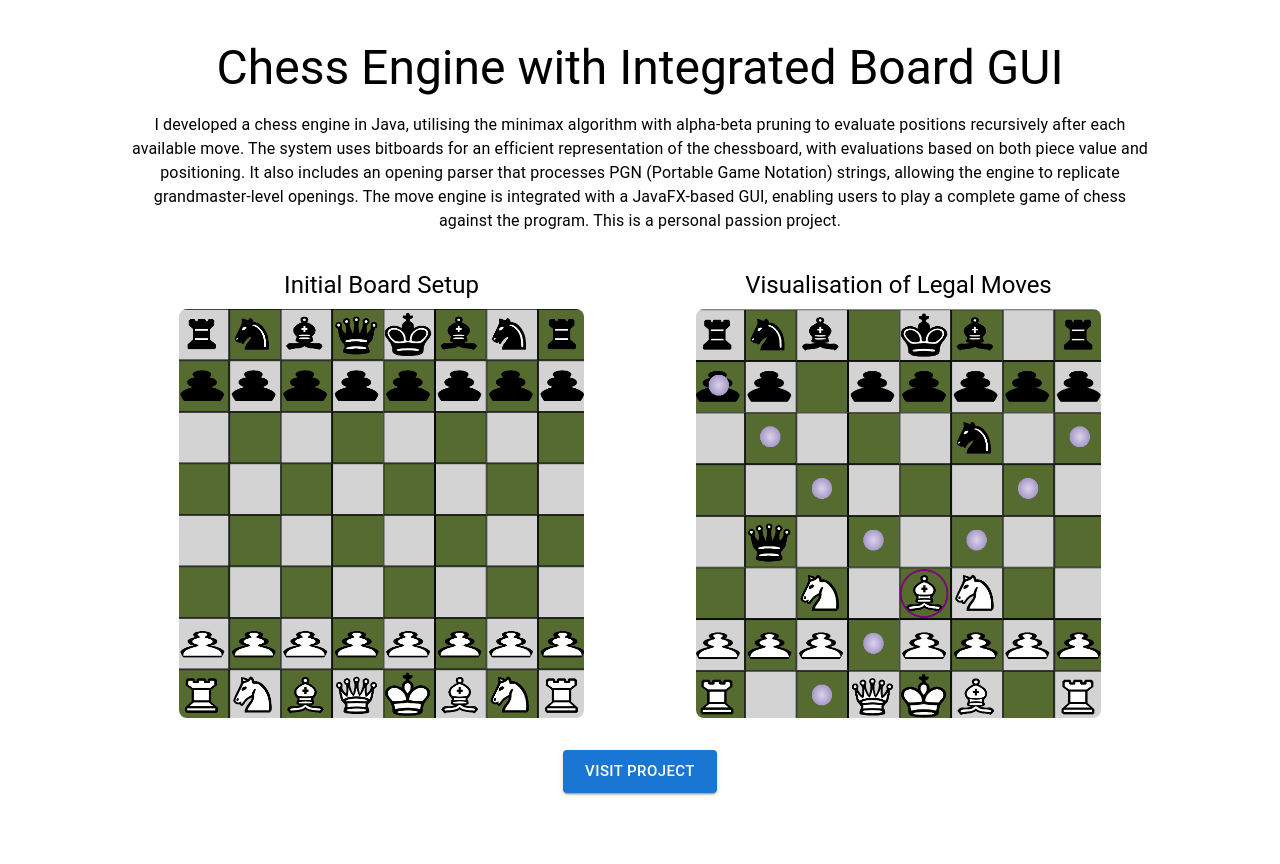
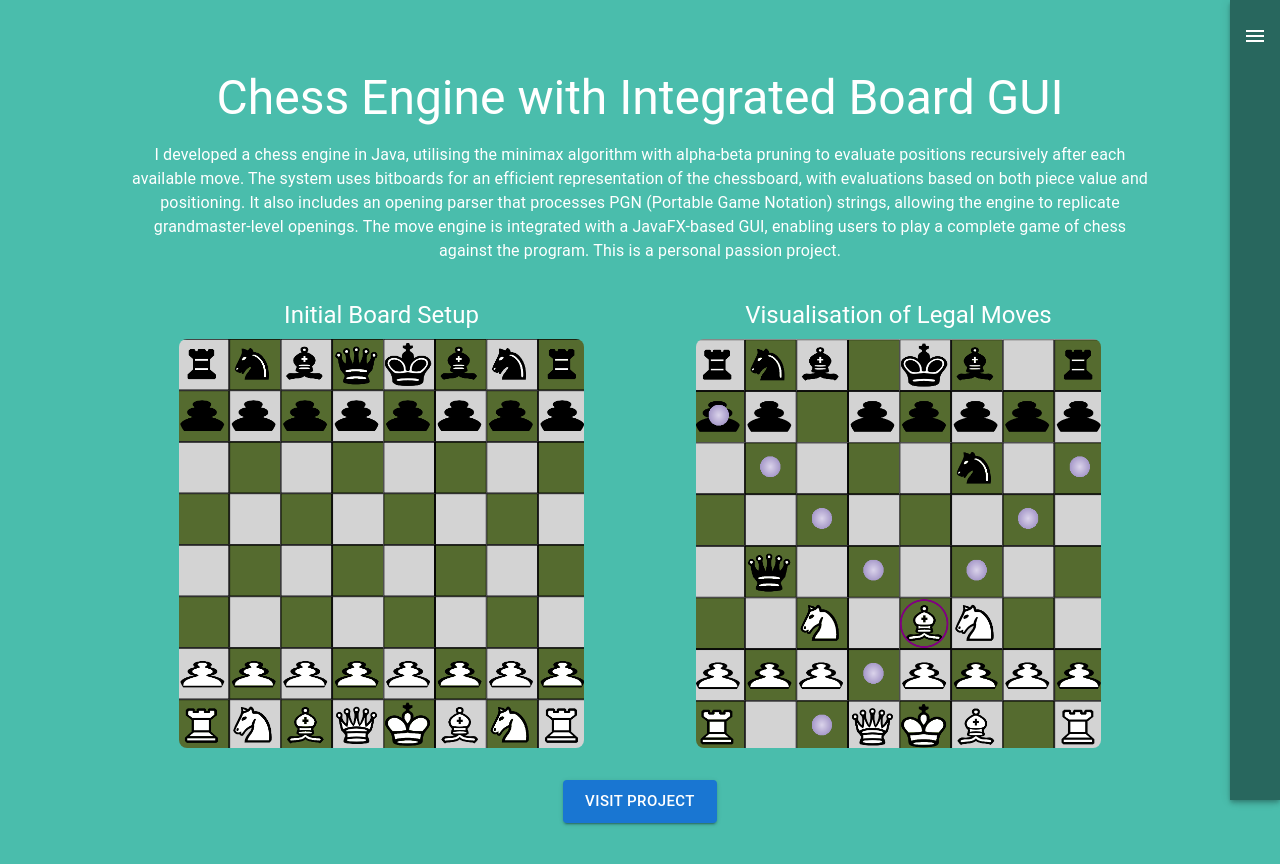
Before and after one commit to TomGallagher2003/portfolio, a React (Create React App) app in the folder react_portfolio_app/: page /portfolio/projects/1 in a window 1280 px wide. Shown: the top 864 px of the page. Before the commit the page ends 833 px from the top, so only its background shows below. Built offline with nearby package versions, Linux system fonts and the light colour scheme.

Commit message:
navbar changes and added her images

```diff
--- a/react_portfolio_app/src/App.js
+++ b/react_portfolio_app/src/App.js
@@ -2,11 +2,13 @@ import React from 'react';
 import { BrowserRouter as Router, Route, Routes } from 'react-router-dom';
 import Home from './components/Home';
 import ProjectDetailsPage from './components/ProjectDetailsPage';
+import Navbar from "./components/Navbar";
 
 function App() {
   return (
       <Router>
-          <Routes>
+          <Navbar/>
+          <Routes sx={{backgroundColor: '#4abdac', color: 'white'}}>
               <Route path="/portfolio/" element={<Home />} />
               <Route path="/portfolio/projects/:id" element={<ProjectDetailsPage />} />
           </Routes>
--- a/react_portfolio_app/src/components/Home.jsx
+++ b/react_portfolio_app/src/components/Home.jsx
@@ -5,7 +5,8 @@ import Skills from "./Skills"
 
 const Home = () => {
     return (
-        <div style={{ backgroundColor: '#4abdac', color: 'white' }}>
+        <div style={{backgroundColor: '#4abdac', color: 'white',
+            margin: '0', paddingTop: '30px', paddingBottom: '30px', minHeight: '100vh'}}>
             <AboutMe></AboutMe>
             <ProjectList></ProjectList>
             <Skills></Skills>
--- /dev/null
+++ b/react_portfolio_app/src/components/Navbar.jsx
@@ -0,0 +1,72 @@
+import React, { useState } from 'react';
+import { AppBar, Toolbar, Button, Box, IconButton } from '@mui/material';
+import MenuIcon from '@mui/icons-material/Menu';
+import CloseIcon from '@mui/icons-material/Close';
+import { Link } from 'react-router-dom';
+import scrollToTop from "../functions/ScrollToTop";
+
+const Navbar = () => {
+    const [isExpanded, setIsExpanded] = useState(false);
+
+    const toggleNavbar = () => {
+        setIsExpanded((prev) => !prev);
+    };
+
+    return (
+        <AppBar
+            position="fixed"
+            sx={{
+                backgroundColor: '#28675e',
+                width: isExpanded ? '200px' : '50px',
+                height: '100vh',
+                transition: 'width 0.3s ease',
+                display: 'flex',
+                justifyContent: 'flex-start',
+                alignItems: 'center',
+                zIndex: '100',
+                overflow: 'hidden',
+            }}
+        >
+            {/* Toggle button to expand/collapse */}
+            <Toolbar
+                sx={{
+                    width: '100%',
+                    flexDirection: 'column',
+                    justifyContent: 'flex-start',
+                    alignItems: 'center',
+                    paddingTop: 2,
+                }}
+            >
+                <IconButton color="inherit" onClick={toggleNavbar} sx={{ marginBottom: 2 }}>
+                    {isExpanded ? <CloseIcon /> : <MenuIcon />}
+                </IconButton>
+
+                {/* Display buttons vertically when expanded */}
+                {isExpanded && (
+                    <Box sx={{ display: 'flex', flexDirection: 'column', alignItems: 'center' }}>
+                        <Button
+                            color="inherit"
+                            component={Link}
+                            to="/portfolio"
+                            onClick={scrollToTop}
+                            sx={{ marginBottom: 2 }}
+                        >
+                            Home
+                        </Button>
+                        <Button
+                            color="inherit"
+                            component={Link}
+                            to="/portfolio/projects/1"
+                            onClick={scrollToTop}
+                            sx={{ marginBottom: 2 }}
+                        >
+                            Projects
+                        </Button>
+                    </Box>
+                )}
+            </Toolbar>
+        </AppBar>
+    );
+};
+
+export default Navbar;
--- a/react_portfolio_app/src/components/Project.jsx
+++ b/react_portfolio_app/src/components/Project.jsx
@@ -1,10 +1,11 @@
 import React from 'react';
 import { Card, CardContent, Typography, CardMedia } from '@mui/material';
 import { Link } from 'react-router-dom';
+import scrollToTop from "../functions/ScrollToTop";
 
 const Project = ({ id, title, briefDescription, heroImage}) => {
     return (
-        <Link to={`/portfolio/projects/${id}`} style={{ textDecoration: 'none' }}>
+        <Link to={`/portfolio/projects/${id}`} style={{ textDecoration: 'none' }} onClick={scrollToTop}>
     <Card
         elevation={3}
         sx={{
@@ -16,7 +17,7 @@ const Project = ({ id, title, briefDescription, heroImage}) => {
             borderRadius: 2,
             padding: 1,
             backgroundColor: "#ffffff",
-            color: "#fc4a1a",
+            color: "#0d7765",
             transition: 'transform 0.3s ease',
             '&:hover': {
                 transform: 'scale(1.05)',
--- a/react_portfolio_app/src/components/ProjectDetailsPage.jsx
+++ b/react_portfolio_app/src/components/ProjectDetailsPage.jsx
@@ -9,7 +9,7 @@ const ProjectDetailsPage = () => {
 
     if (!project) {
         return (
-            <Box textAlign="center" mt={4}>
+            <Box textAlign="center" mt={4} sx={{backgroundColor: '#4abdac', color: 'white', margin: '0', paddingTop: '30px', paddingBottom: '30px', minHeight: '100vh'}}>
                 <Typography variant="h4" color="error">
                     Project not found
                 </Typography>
@@ -18,6 +18,7 @@ const ProjectDetailsPage = () => {
     }
 
     return (
+        <div style={{backgroundColor: '#4abdac', color: 'white', margin: '0', paddingTop: '30px', paddingBottom: '30px', minHeight: '100vh'}}>
         <Box
             sx={{
                 width: '80%',
@@ -26,6 +27,8 @@ const ProjectDetailsPage = () => {
                 display: 'flex',
                 flexDirection: 'column',
                 alignItems: 'center',
+                backgroundColor: '#4abdac',
+                color: 'white'
             }}
         >
             <Typography variant="h3" component="h1" gutterBottom>
@@ -66,6 +69,7 @@ const ProjectDetailsPage = () => {
                 </Box>
             )}
         </Box>
+        </div>
     );
 };
 
--- a/react_portfolio_app/src/components/ProjectList.jsx
+++ b/react_portfolio_app/src/components/ProjectList.jsx
@@ -9,8 +9,8 @@ import projects from '../data/projects';
 const ProjectList = () => {
     return (
         <Box id="projects" textAlign="center" my={4} sx={{marginX: '50px', marginY: '20px' }}>
-            <Typography variant="h4" component="h2" gutterBottom>
-                My Projects
+            <Typography variant="h4" component="h2" gutterBottom sx={{marginBottom: '25px', fontWeight: 'bold' }}>
+                Projects
             </Typography>
             <Grid container spacing={4} justifyContent="center">
                 {Object.keys(projects).map((id) => (
--- a/react_portfolio_app/src/components/Skills.jsx
+++ b/react_portfolio_app/src/components/Skills.jsx
@@ -6,7 +6,7 @@ import SkillCategory from './SkillCategory';
 const Skills = () => {
     return (
         <Box id="skills" textAlign="center" py={4} sx={{ marginX: '50px', marginY: '20px' }}>
-            <Typography variant="h4" component="h2" gutterBottom sx={{ fontWeight: 'bold' }}>
+            <Typography variant="h4" component="h2" gutterBottom sx={{marginBottom: '25px', fontWeight: 'bold' }}>
                 Skills
             </Typography>
             <Grid container spacing={4} justifyContent="center">
--- a/react_portfolio_app/src/data/projects.js
+++ b/react_portfolio_app/src/data/projects.js
@@ -4,6 +4,7 @@ import chessHero from '../images/chessHero.png';
 import greenThumbsHero from '../images/greenThumbsHero.png';
 import pongHero from '../images/pongHero.png';
 import dataHero from '../images/dataHero.png';
+import reactHero from '../images/reactHero.png';
 
 export const projects = {
     1: {
@@ -30,7 +31,8 @@ export const projects = {
         briefDescription: 'A petition manager app with a REST API and React frontend, built for SENG365.',
         description: 'I created a petition manager web application for SENG365, a web computing architecture course. This included a RESTful API to manage database interactions and a React application for the frontend. The tech stack includes React, Node.js, TypeScript, JSX, Material UI, CSS, and MySQL Relational Database.',
         link: null,
-        images: []
+        images: [],
+        heroImage: reactHero
     },
     4: {
         title: 'Pong Game - Microcontroller Project',
--- /dev/null
+++ b/react_portfolio_app/src/functions/ScrollToTop.js
@@ -0,0 +1,4 @@
+function scrollToTop() {
+    window.scrollTo(0, 0);
+}
+export default scrollToTop;
```
Also changed, not shown: react_portfolio_app/src/components/AboutMe.jsx (+6 -6 lines).
